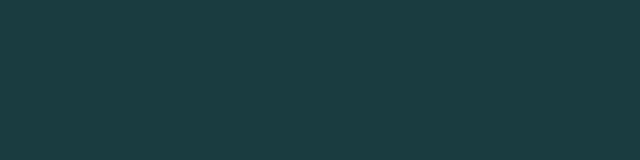
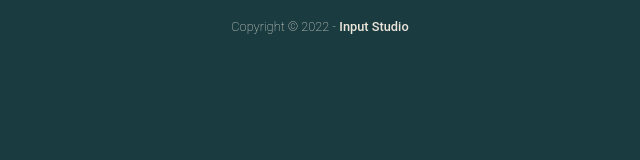
Before and after one commit to khenrijo21/my-portfolio, a React (Create React App) app: page / in a window 1280 px wide. Shown: the top 160 px of the page, without its empty margins (320-960 px from the left). Built offline with nearby package versions, Linux system fonts and the light colour scheme.

Commit message:
Footer made

```diff
--- a/src/components/Footer.js
+++ b/src/components/Footer.js
@@ -4,8 +4,10 @@
 
 export default function Footer(){
       return (
-            <>
-
-            </>
+            <footer>
+                  <p>Copyright &copy; 2022 -
+                        <a href="https://www.inputstudio.co" target="_blank" rel="noreferrer"> Input Studio</a>
+                  </p>
+            </footer>
       )
 }
--- a/src/styles/footer.scss
+++ b/src/styles/footer.scss
@@ -0,0 +1,18 @@
+@import 'variables.scss';
+
+footer {
+      font-weight: 200;
+      font-size: .8em;
+      text-align: center;
+      padding: 1.5em;
+      color: $text-color;
+
+      a {
+            font-weight: 500;
+            transition: color 0.3s;
+
+            &:hover {
+                  color: lighten($text-color, 20);
+            }
+      }
+}
```
